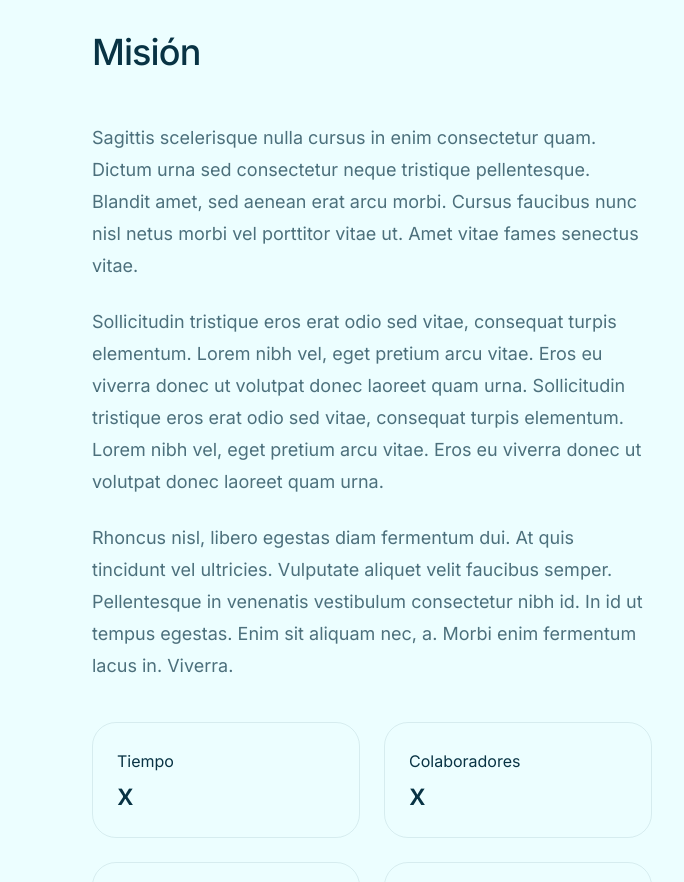
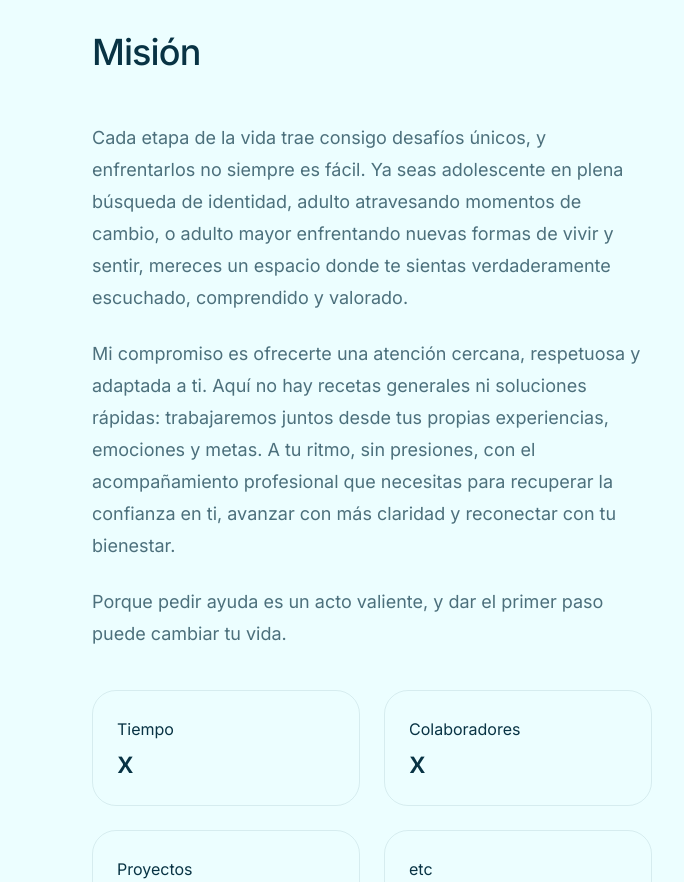
Before and after one commit to Endertman/psicoLanding, an Astro site: page /personal in a window 1280 px wide. Shown: the part 440-1322 px from the top of the page, 596-1280 px from the left. Built offline with nearby package versions, Linux system fonts and the light colour scheme; Astro itself is replaced by a stand-in of ours.

Commit message:
Update Mission component text for improved clarity and empathy

```diff
--- a/src/components/personal/Mission.astro
+++ b/src/components/personal/Mission.astro
@@ -35,23 +35,15 @@ const stats = [
           <h2 class="text-3xl font-medium tracking-tight sm:text-4xl">Misión</h2>
           <div class="space-y-6">
             <p class="text-primary-950/70 dark:text-primary-200/70 text-base sm:text-lg">
-              Sagittis scelerisque nulla cursus in enim consectetur quam. Dictum urna sed
-              consectetur neque tristique pellentesque. Blandit amet, sed aenean erat arcu morbi.
-              Cursus faucibus nunc nisl netus morbi vel porttitor vitae ut. Amet vitae fames
-              senectus vitae.
+              Cada etapa de la vida trae consigo desafíos únicos, y enfrentarlos no siempre es fácil.
+              Ya seas adolescente en plena búsqueda de identidad, adulto atravesando momentos de cambio, o adulto mayor enfrentando nuevas formas de vivir y sentir, mereces un espacio donde te sientas verdaderamente escuchado, comprendido y valorado.
             </p>
             <p class="text-primary-950/70 dark:text-primary-200/70 text-base sm:text-lg">
-              Sollicitudin tristique eros erat odio sed vitae, consequat turpis elementum. Lorem
-              nibh vel, eget pretium arcu vitae. Eros eu viverra donec ut volutpat donec laoreet
-              quam urna. Sollicitudin tristique eros erat odio sed vitae, consequat turpis
-              elementum. Lorem nibh vel, eget pretium arcu vitae. Eros eu viverra donec ut volutpat
-              donec laoreet quam urna.
+              Mi compromiso es ofrecerte una atención cercana, respetuosa y adaptada a ti. Aquí no hay recetas generales ni soluciones rápidas: trabajaremos juntos desde tus propias experiencias, emociones y metas.
+              A tu ritmo, sin presiones, con el acompañamiento profesional que necesitas para recuperar la confianza en ti, avanzar con más claridad y reconectar con tu bienestar.
             </p>
             <p class="text-primary-950/70 dark:text-primary-200/70 text-base sm:text-lg">
-              Rhoncus nisl, libero egestas diam fermentum dui. At quis tincidunt vel ultricies.
-              Vulputate aliquet velit faucibus semper. Pellentesque in venenatis vestibulum
-              consectetur nibh id. In id ut tempus egestas. Enim sit aliquam nec, a. Morbi enim
-              fermentum lacus in. Viverra.
+              Porque pedir ayuda es un acto valiente, y dar el primer paso puede cambiar tu vida.
             </p>
           </div>
         </div>
```
Also changed, not shown: 1 other file.
